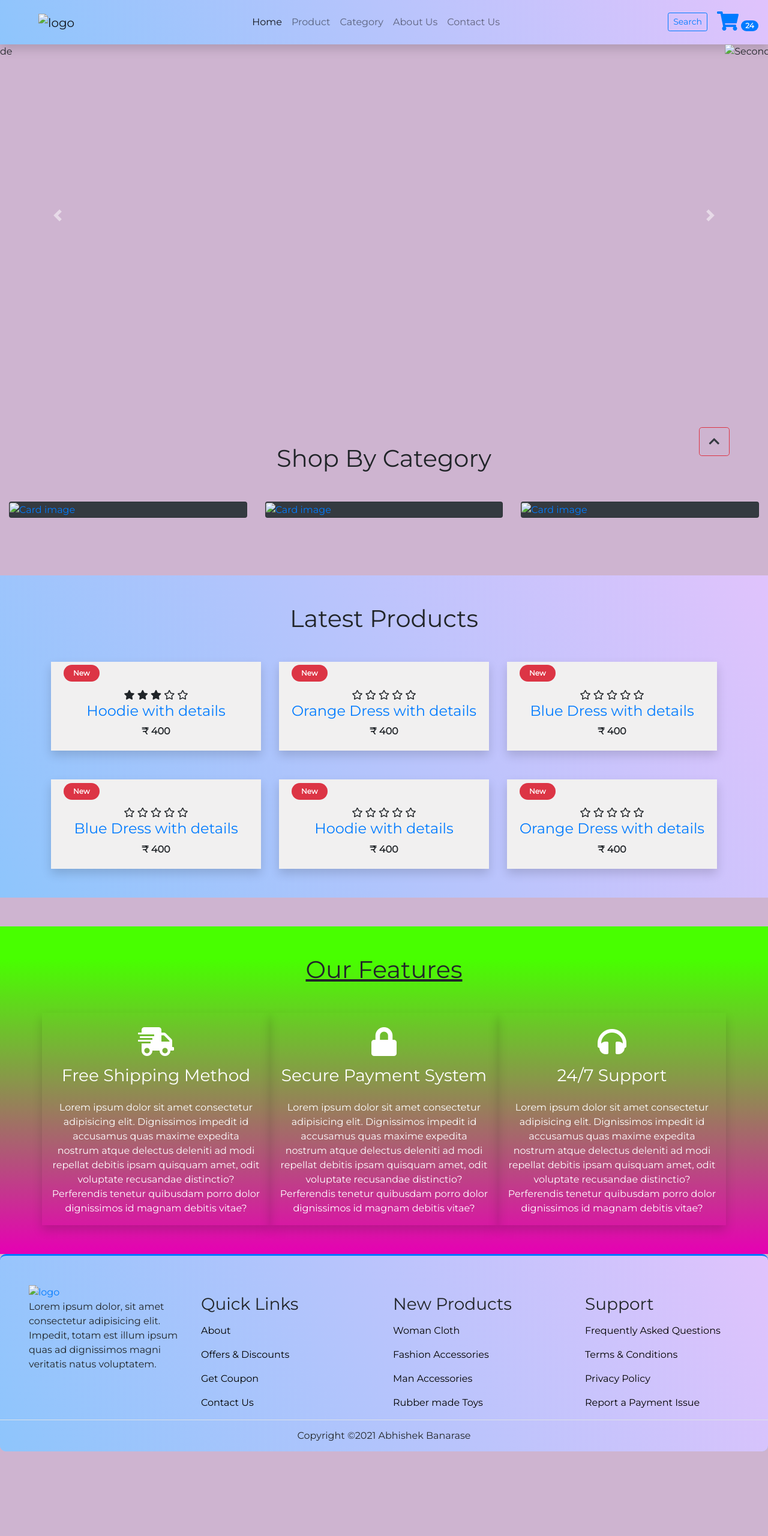
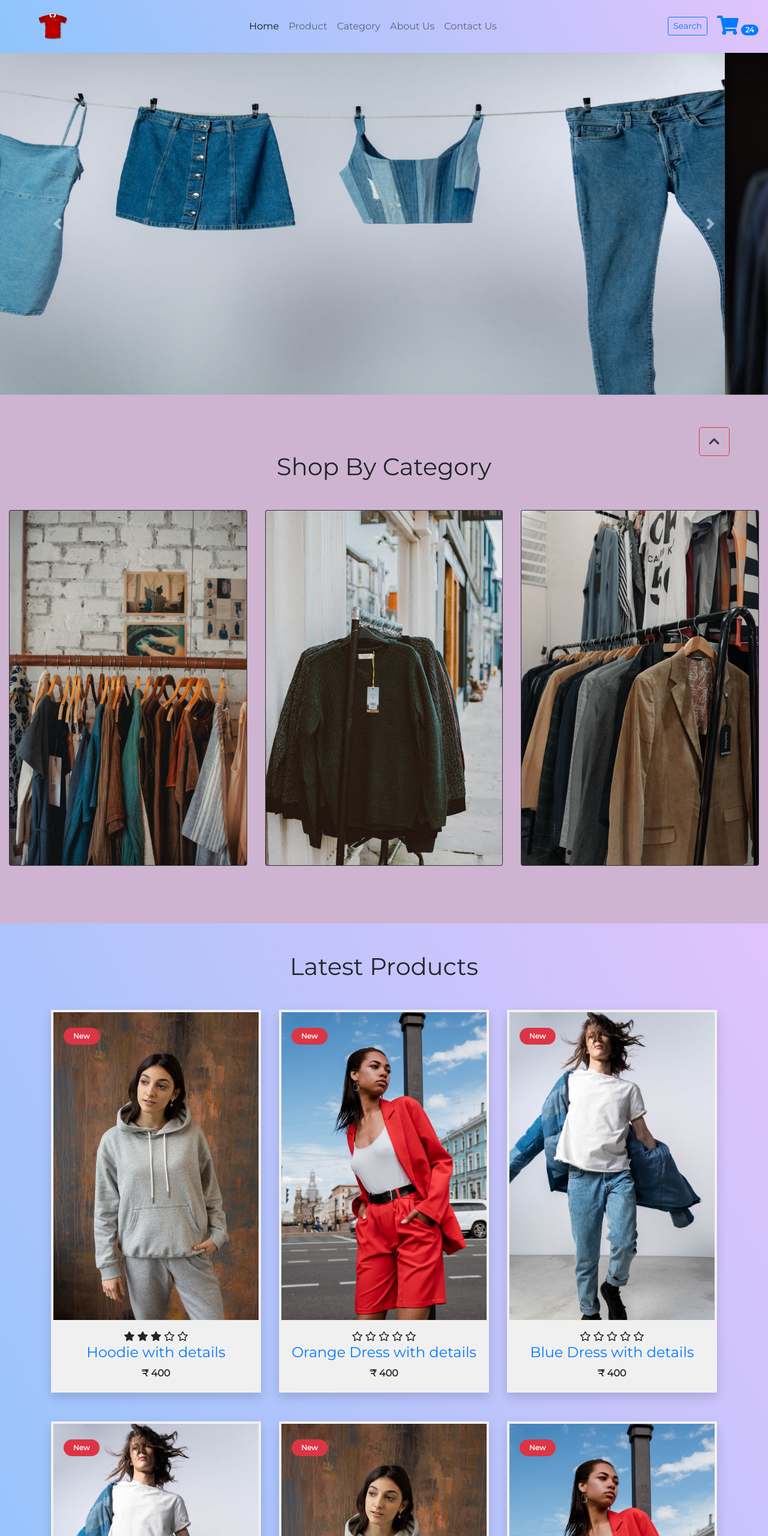
Before and after one commit to suryatejanukala/Red-Store, a plain HTML site: page index.html in a window 1280 px wide. Shown: the top 2560 px of the page at 60% size. Before the commit the page ends 2419 px from the top, so only its background shows below. Drawn offline with nearby package versions, Linux system fonts and the light colour scheme; files that its build step writes are made by us from their sources.

Commit message:
Update index.html

```diff
--- a/index.html
+++ b/index.html
@@ -28,7 +28,7 @@
       <nav class="navbar navbar-expand-lg navbar-light  py-3  " style="background-color: #8EC5FC;
     background-image: linear-gradient(62deg, #8EC5FC 0%, #E0C3FC 100%);">
         <a class="navbar-brand pl-5 pl-small-0" href="index.html">
-          <img src="/images/new23.png" class="img img-fluid" width="50px" alt="logo">
+          <img src="new23.png" class="img img-fluid" width="50px" alt="logo">
         </a>
         <button class="navbar-toggler" type="button" data-toggle="collapse" data-target="#navbarSupportedContent"
           aria-controls="navbarSupportedContent" aria-expanded="false" aria-label="Toggle navigation">
@@ -88,13 +88,13 @@
     <div id="carouselExampleControls" class="carousel slide" data-ride="carousel">
       <div class="carousel-inner">
         <div class="carousel-item active">
-          <img class="d-block w-100" src="/images/new19.jpeg" alt="First slide" width="1600px" height="570px">
+          <img class="d-block w-100" src="new19.jpeg" alt="First slide" width="1600px" height="570px">
         </div>
         <div class="carousel-item">
-          <img class="d-block w-100" src="/images/new2.jpeg" alt="Second slide" width="1600px" height="570px">
+          <img class="d-block w-100" src="new2.jpeg" alt="Second slide" width="1600px" height="570px">
         </div>
         <div class="carousel-item">
-          <img class="d-block w-100" src="/images/new7.jpeg" alt="Third slide" width="1600px" height="570px">
+          <img class="d-block w-100" src="new7.jpeg" alt="Third slide" width="1600px" height="570px">
         </div>
 
       </div>
@@ -121,21 +121,21 @@
         <div class="col-md-4 col-12">
           <div class="card bg-dark text-white">
             <a href="category.html">
-              <img class="card-img img img-fluid" src="/images/new1.jpeg" alt="Card image">
+              <img class="card-img img img-fluid" src="new1.jpeg" alt="Card image">
             </a>
           </div>
         </div>
         <div class="col-md-4 col-12 mt-small-5 mb-small-5">
           <div class="card bg-dark text-white">
             <a href="category.html">
-              <img class="card-img img img-fluid" src="/images/new8.jpeg" alt="Card image">
+              <img class="card-img img img-fluid" src="new8.jpeg" alt="Card image">
             </a>
           </div>
         </div>
         <div class="col-md-4 col-12">
           <div class="card bg-dark text-white">
             <a href="category.html">
-              <img class="card-img img img-fluid" src="/images/new17.jpeg" alt="Card image">
+              <img class="card-img img img-fluid" src="new17.jpeg" alt="Card image">
             </a>
           </div>
         </div>
@@ -155,7 +155,7 @@
         <div class="col-md-4 col-12">
           <div class="single_product shadow text-center p-1">
             <div class="product_img">
-              <a href="product_detail.html"><img src="/images/new9.jpeg" class="img img-fluid" alt=""></a>
+              <a href="product_detail.html"><img src="new9.jpeg" class="img img-fluid" alt=""></a>
               <div class="new_product">
                 <span class="badge py-2 px-3 badge-pill badge-danger">New</span>
               </div>
@@ -178,7 +178,7 @@
         <div class="col-md-4 col-12">
           <div class="single_product shadow text-center p-1 mt-small-5 mb-small-5">
             <div class="product_img">
-              <a href="product_detail.html"><img src="/images/new11.jpeg" class="img img-fluid" alt=""></a>
+              <a href="product_detail.html"><img src="new11.jpeg" class="img img-fluid" alt=""></a>
               <div class="new_product">
                 <span class="badge py-2 px-3 badge-pill badge-danger">New</span>
               </div>
@@ -201,7 +201,7 @@
         <div class="col-md-4 col-12">
           <div class="single_product shadow text-center p-1">
             <div class="product_img">
-              <a href="product_detail.html"><img src="/images/new21.jpeg"  class="img img-fluid" alt=""></a>
+              <a href="product_detail.html"><img src="new21.jpeg"  class="img img-fluid" alt=""></a>
               <div class="new_product">
                 <span class="badge py-2 px-3 badge-pill badge-danger">New</span>
               </div>
@@ -226,7 +226,7 @@
         <div class="col-md-4 col-12">
           <div class="single_product shadow text-center p-1">
             <div class="product_img">
-              <a href="product_detail.html"><img src="/images/new21.jpeg" class="img img-fluid" alt=""></a>
+              <a href="product_detail.html"><img src="new21.jpeg" class="img img-fluid" alt=""></a>
               <div class="new_product">
                 <span class="badge py-2 px-3 badge-pill badge-danger">New</span>
               </div>
@@ -249,7 +249,7 @@
         <div class="col-md-4 col-12">
           <div class="single_product shadow text-center p-1 mt-small-5 mb-small-5">
             <div class="product_img">
-              <a href="product_detail.html"><img src="/images/new9.jpeg" class="img img-fluid" alt=""></a>
+              <a href="product_detail.html"><img src="new9.jpeg" class="img img-fluid" alt=""></a>
               <div class="new_product">
                 <span class="badge py-2 px-3 badge-pill badge-danger">New</span>
               </div>
@@ -272,7 +272,7 @@
         <div class="col-md-4 col-12">
           <div class="single_product shadow text-center p-1">
             <div class="product_img">
-              <a href="product_detail.html"><img src="/images/new11.jpeg" class="img img-fluid" alt=""></a>
+              <a href="product_detail.html"><img src="new11.jpeg" class="img img-fluid" alt=""></a>
               <div class="new_product">
                 <span class="badge py-2 px-3 badge-pill badge-danger">New</span>
               </div>
@@ -365,7 +365,7 @@
         <div class="row">
           <div class="col-md-3 col-6 pl-5 pl-small-15">
             <div class="footer_title">
-              <a href="index.html"><img src="/images/new23.png" width="150px" class="img img-fluid" alt="logo"></a>
+              <a href="index.html"><img src="new23.png" width="150px" class="img img-fluid" alt="logo"></a>
             </div>
             <div>
               Lorem ipsum dolor, sit amet consectetur adipisicing elit. Impedit, totam est illum ipsum quas ad
@@ -414,7 +414,7 @@
         </div>
       </div>
       <div class="border-top">
-        <h6 class="text-center mt-3">Copyright ©2021 Abhishek Banarase
+        <h6 class="text-center mt-3">Copyright ©2024 Surya Teja
         </h6>
       </div>
     </footer>
```
